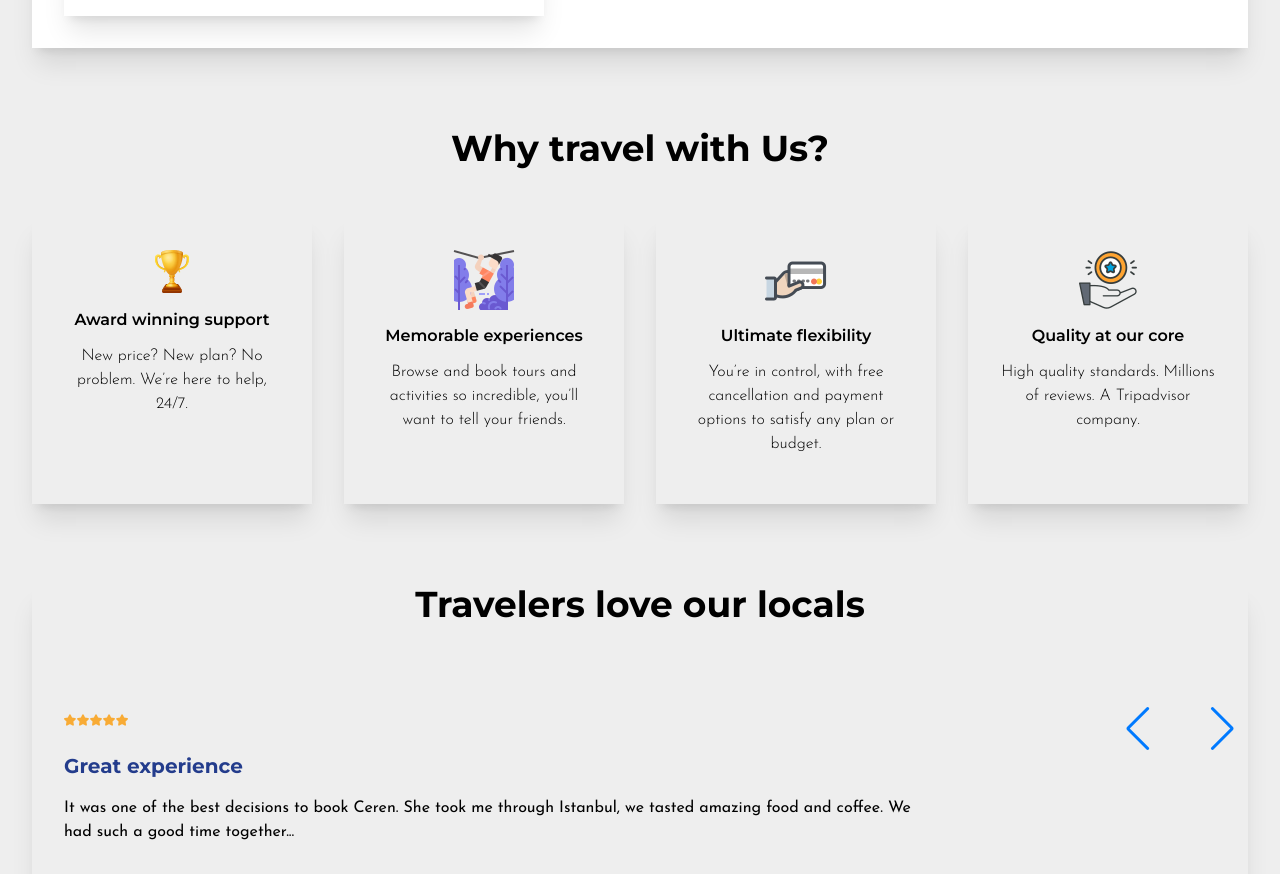
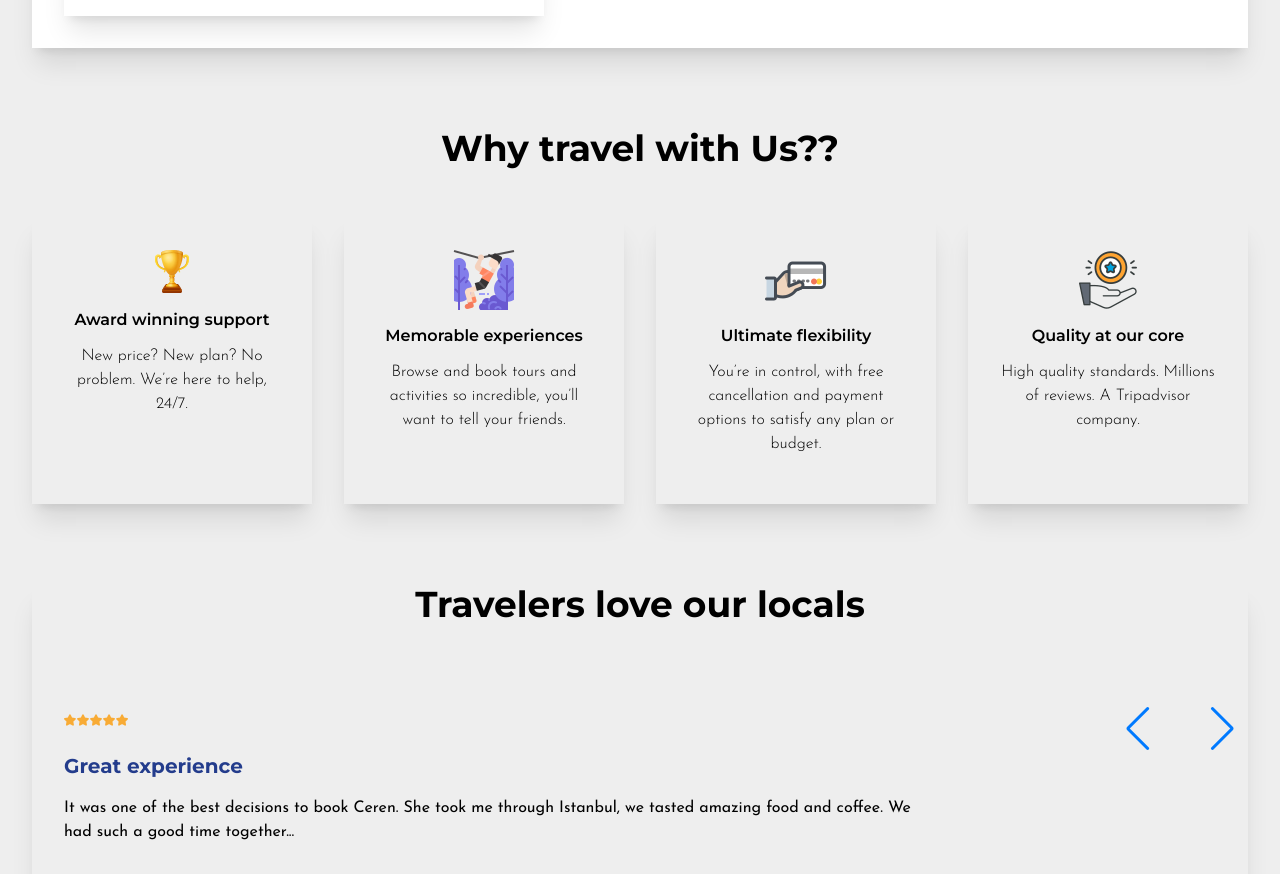
Before and after one commit to KamelMesbahi13/Travel-Agency, a React (Vite) app: page / in a window 1280 px wide. Shown: the part 3083-3957 px from the top of the page. Built offline with nearby package versions, Linux system fonts and the light colour scheme; data requests are answered from the project's data file.

Commit message:
fixing some code commit

```diff
--- a/src/Components/Home/WhyUs/WhyUs.jsx
+++ b/src/Components/Home/WhyUs/WhyUs.jsx
@@ -37,7 +37,7 @@ const WhyUs = () => {
       <div className="my-20">
         <div>
           <div className="text-center">
-            <h1 className="font-bold">Why travel with Us?</h1>
+            <h1 className="font-bold">Why travel with Us??</h1>
           </div>
           <div className="text-center">
             {status ? (
```
